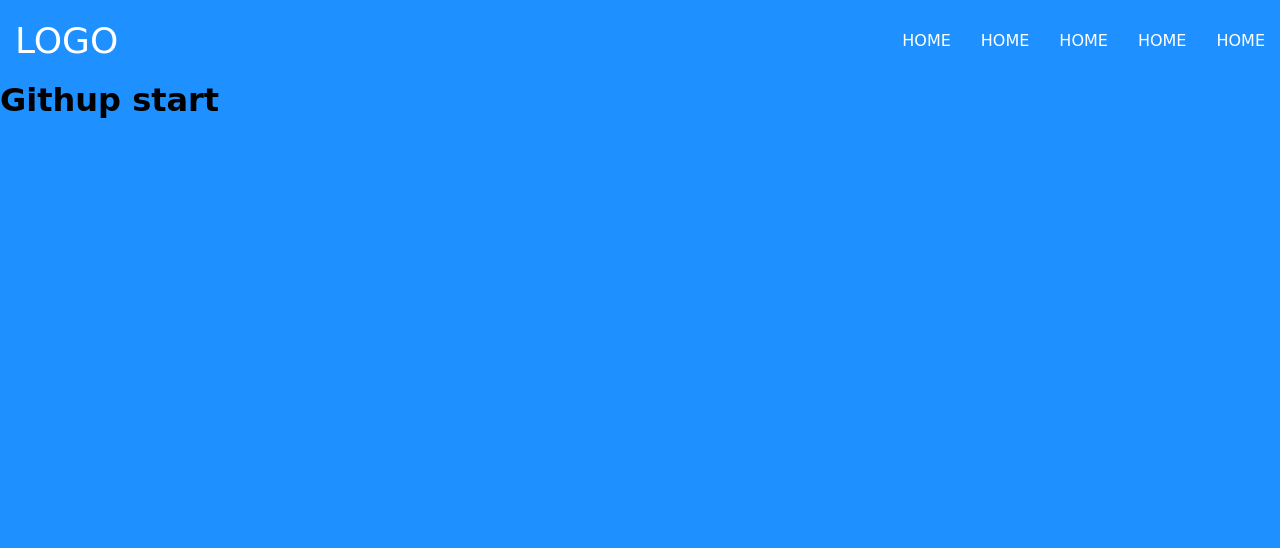
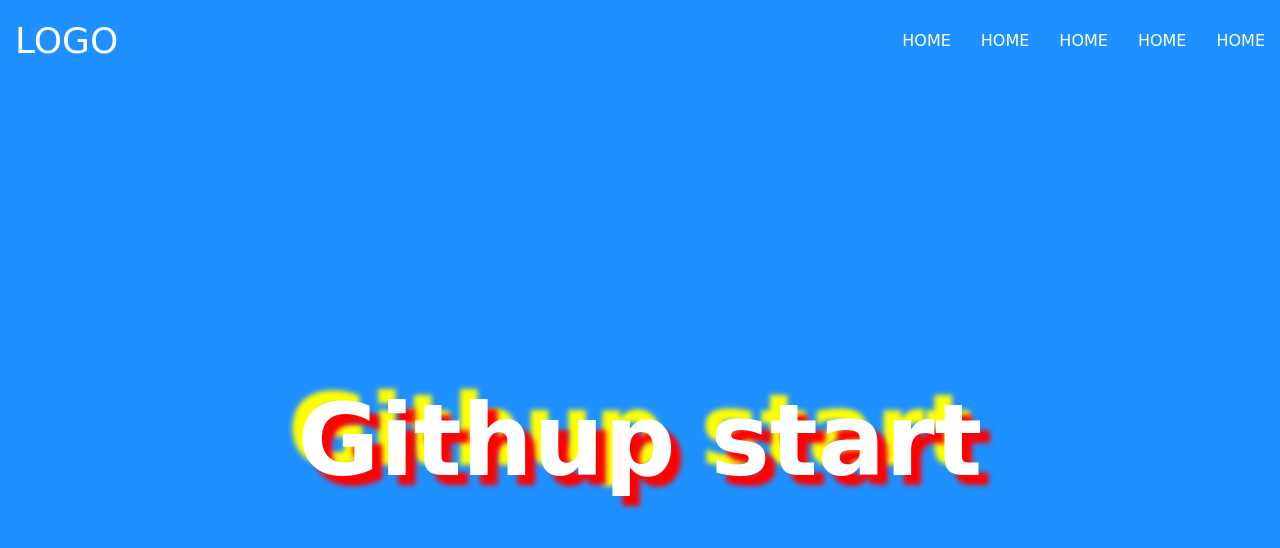
Before and after one commit to jaloliddin077/Git-21-08, a plain HTML site: page index.html in a window 1280 px wide. Drawn offline with Linux system fonts and the light colour scheme.

Commit message:
change html and css

```diff
--- a/CSS/style.css
+++ b/CSS/style.css
@@ -63,7 +63,7 @@ ul {
 .header__title {
     font-size: 100px;
     color: #fff;
-    text-shadow: 10px 10px 5px red;
+    text-shadow: 10px 10px 5px red, -10px -10px 5px yellow;
     display: flex;
     flex-grow: 1;
     justify-content: center;
--- a/index.html
+++ b/index.html
@@ -21,7 +21,7 @@
             </ul>
         </div>
     </nav>
-    <h1 class="">Githup start</h1>
+    <h1 class="header__title">Githup start</h1>
 </header>
 </body>
 </html>
```
